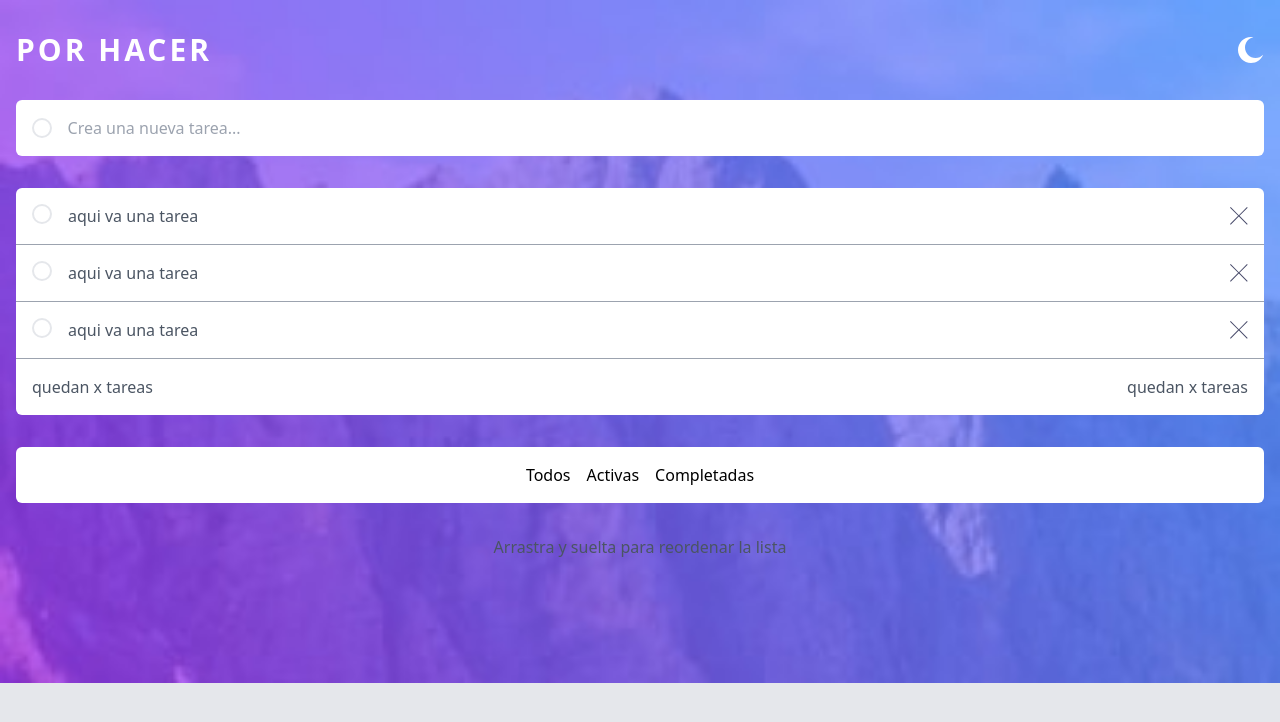
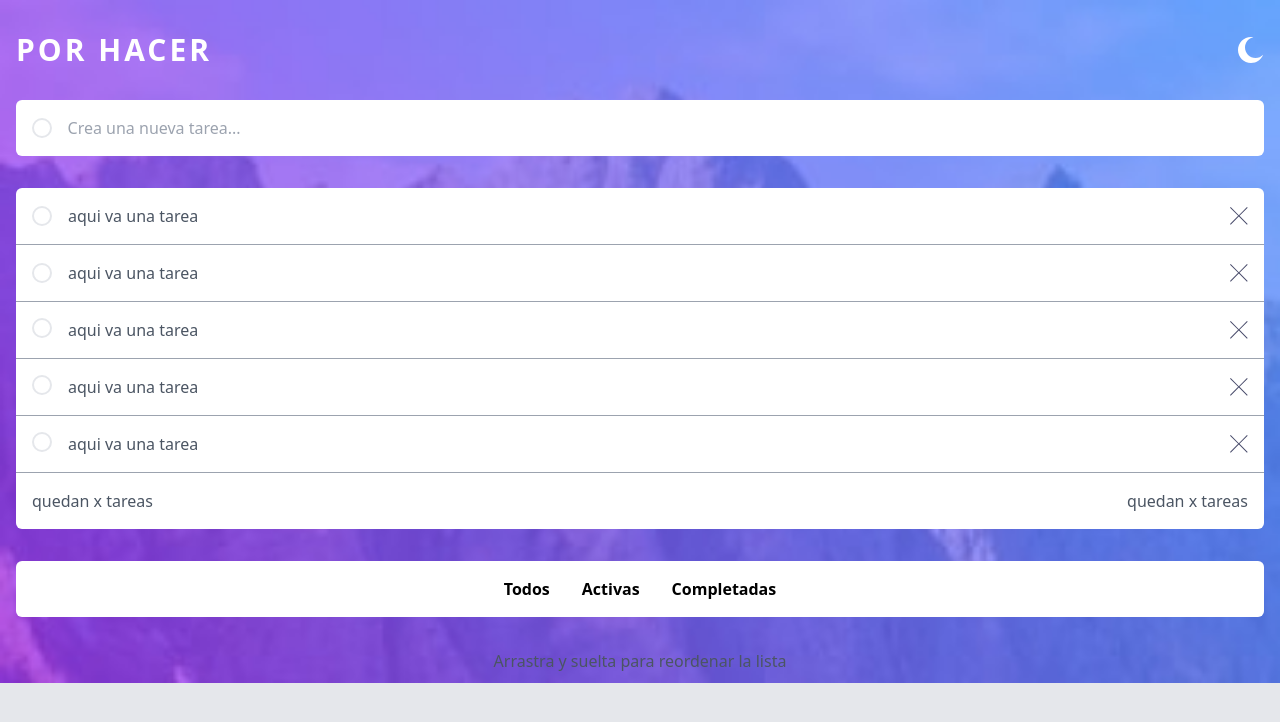
Before and after one commit to andychavez95/PorHacer-ReactApp, a React (Vite) app: page / in a window 1280 px wide. Shown: the top 722 px of the page. Built offline with nearby package versions, Linux system fonts and the light colour scheme.

Commit message:
Refactorización de la UI

```diff
--- a/src/App.jsx
+++ b/src/App.jsx
@@ -11,7 +11,10 @@ const App = () => {
                         <h1 className="uppercase text-white text-3xl tracking-widest font-bold">Por hacer</h1>
                         <button><Moon fill="#fff"/></button>
                     </div>
-                    <form className="mt-8">
+                </header>
+                <main className="container mx-auto px-4 mt-8">
+                    { /* Registro de tareas. */ }
+                    <form className>
                         <div className="flex items-center gap-4 overflow-hidden rounded-md bg-white py-4 px-4">
                             <span className="inline-block h-5 w-5 rounded-full border-2"></span>
                             <input
@@ -21,9 +24,18 @@ const App = () => {
                             />
                         </div>
                     </form>
-                </header>
-                <main className="container mx-auto px-4 mt-8">
-                    <div className="rounded-md bg-white">
+                    {/* Lista de tareas. */}
+                    <div className="rounded-md bg-white mt-8">
+                        <article className="flex items-center gap-4 border-b border-b-gray-400 py-4 px-4">
+                            <button className="inline-block h-5 w-5 flex-none rounded-full border-2"></button>
+                            <p className="grow text-gray-600">aqui va una tarea</p>
+                            <button className="flex-none"><Cross/></button>
+                        </article>
+                        <article className="flex items-center gap-4 border-b border-b-gray-400 py-4 px-4">
+                            <button className="inline-block h-5 w-5 flex-none rounded-full border-2"></button>
+                            <p className="grow text-gray-600">aqui va una tarea</p>
+                            <button className="flex-none"><Cross/></button>
+                        </article>
                         <article className="flex gap-4 border-b border-b-gray-400 py-4 px-4">
                             <button className="inline-block h-5 w-5 flex-none rounded-full border-2"></button>
                             <p className="grow text-gray-600">aqui va una tarea</p>
@@ -44,17 +56,18 @@ const App = () => {
                             <button className="text-gray-600">quedan x tareas</button>
                         </section>
                     </div>
+                    {/* Operaciones con la lista de tareas. */}
+                    <section className="container mx-auto mt-8">
+                        <div className="flex justify-center gap-8 bg-white rounded-md p-4">
+                            <button className="hover:text-blue-600 font-bold">Todos</button>
+                            <button className="hover:text-blue-600 font-bold">Activas</button>
+                            <button className="hover:text-blue-600 font-bold">Completadas</button>
+                        </div>
+                    </section>
                 </main>
-                <section className="container mx-auto px-4 mt-8">
-                    <div className="flex justify-center gap-4 bg-white rounded-md p-4">
-                        <button className="hover:text-blue-600">Todos</button>
-                        <button className="hover:text-blue-600">Activas</button>
-                        <button className="hover:text-blue-600">Completadas</button>
-                    </div>
-                </section>
-                <section className="container mx-auto px-4 mt-8">
+                <footer className="container mx-auto px-4 mt-8">
                     <p className="text-center text-gray-600">Arrastra y suelta para reordenar la lista</p>
-                </section>
+                </footer>
             </div>
         </Fragment>
     );
```
